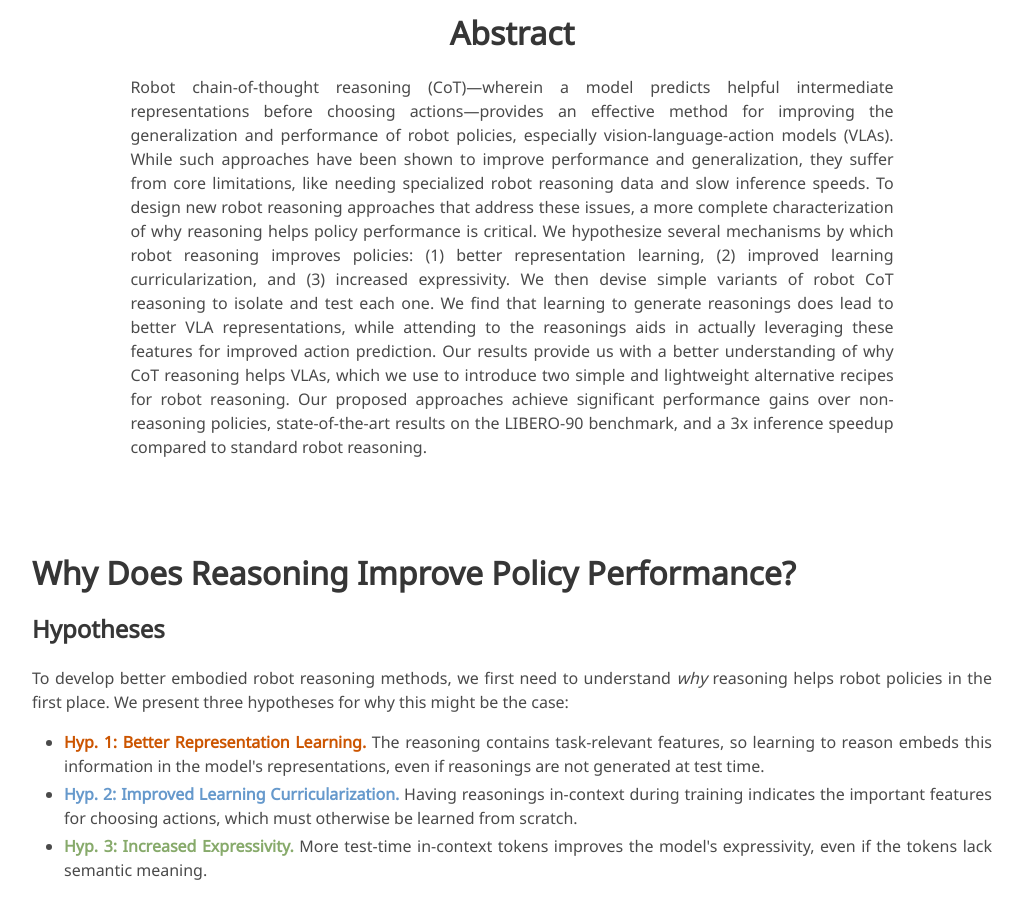
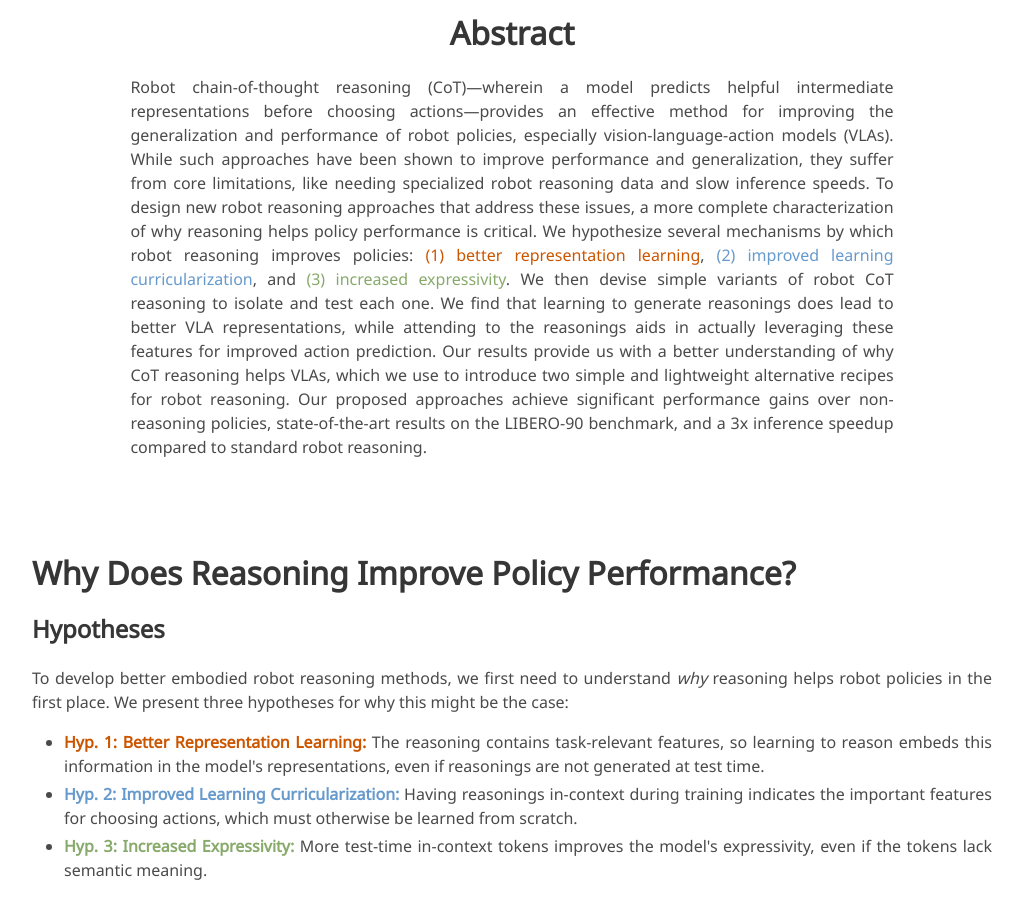
Before and after one commit to ecot-lite/ecot-lite.github.io, a plain HTML site: page index.html in a window 1280 px wide. Shown: the part 961-1864 px from the top of the page, without its empty margins (128-1151 px from the left). Drawn offline with nearby package versions, Linux system fonts and the light colour scheme; some icons are missing; a web font is replaced by a local one.

Commit message:
Update index.html

```diff
--- a/index.html
+++ b/index.html
@@ -3,13 +3,13 @@
 
 <head>
   <meta charset="utf-8">
-  <title>ECoT-Lite: Training Strategies for Efficient Embodied Reasoning</title>
-  <meta name="description" content="ECoT-Lite: Training Strategies for Efficient Embodied Reasoning">
+  <title>Training Strategies for Efficient Embodied Reasoning</title>
+  <meta name="description" content="Training Strategies for Efficient Embodied Reasoning">
   <meta name="keywords" content="ECoT-Lite">
   <meta name="viewport" content="width=device-width, initial-scale=1">
-  <meta property="og:title" content="ECoT-Lite: Training Strategies for Efficient Embodied Reasoning">
+  <meta property="og:title" content="Training Strategies for Efficient Embodied Reasoning">
   <meta property="og:type" content="website">
-  <meta property="og:site_name" content="ECoT-Lite: Training Strategies for Efficient Embodied Reasoning">
+  <meta property="og:site_name" content="Training Strategies for Efficient Embodied Reasoning">
   <!-- <meta property="og:image" content="https://embodied-cot.github.io/images/ecot_teaser/ecot_teaser-1.png" /> -->
   <!-- todo -->
   <meta property="og:image:type" content="image/png" />
@@ -17,7 +17,7 @@
   <meta property="og:image:height" content="639" />
   <meta property="og:url" content="https://embodied-cot.github.io" />
   <meta property="og:description" content="Project page for ECoT-Lite" />
-  <meta name="twitter:title" content="ECoT-Lite: Training Strategies for Efficient Embodied Reasoning" />
+  <meta name="twitter:title" content="Training Strategies for Efficient Embodied Reasoning" />
   <meta name="twitter:description" content="Project page for ECoT-Lite" />
   <!-- <meta name="twitter:image" content="https://embodied-cot.github.io/images/ecot_teaser/ecot_teaser-1.png" /> -->
 
@@ -72,7 +72,7 @@
       <div class="container is-max-desktop">
         <div class="columns is-centered">
           <div class="column has-text-centered">
-            <h1 class="title is-1 publication-title">ECoT-Lite: Training Strategies for Efficient Embodied Reasoning
+            <h1 class="title is-1 publication-title">Training Strategies for Efficient Embodied Reasoning
             </h1>
             <div class="is-size-5 publication-authors">
 
@@ -174,7 +174,7 @@
         <img src="static/images/Teaser/Teaser-1.png" />
 
         <h2 class="subtitle has-text-centered">
-          ECoT-Lite enjoys the performance benefits of emboedied reasoning without the test-time computational cost.
+          ECoT-Lite enjoys the performance benefits of embodied reasoning without the test-time computational cost.
         </h2>
 
 
@@ -196,15 +196,17 @@
               to improve performance and generalization, they suffer from core limitations, like needing specialized
               robot reasoning data and slow inference speeds. To design new robot reasoning approaches that address
               these issues, a more complete characterization of why reasoning helps policy performance is critical. We
-              hypothesize several mechanisms by which robot reasoning improves policies: (1) better representation
-              learning, (2) improved learning curricularization, and (3) increased expressivity. We then devise simple
-              variants of robot CoT reasoning to isolate and test each one. We find that learning to generate reasonings
-              does lead to better VLA representations, while attending to the reasonings aids in actually leveraging
-              these features for improved action prediction. Our results provide us with a better understanding of why
-              CoT reasoning helps VLAs, which we use to introduce two simple and lightweight alternative recipes for
-              robot reasoning. Our proposed approaches achieve significant performance gains over non-reasoning
-              policies, state-of-the-art results on the LIBERO-90 benchmark, and a 3x inference speedup compared to
-              standard robot reasoning.
+              hypothesize several mechanisms by which robot reasoning improves policies:
+              <span style="color:rgb(204, 85, 0)">(1) better representation learning</span>,
+              <span style="color:rgb(102, 153, 204)">(2) improved learning curricularization</span>, and
+              <span style="color:rgb(135, 170, 107)">(3) increased expressivity</span>. We then devise
+              simple variants of robot CoT reasoning to isolate and test each one. We find that learning to generate
+              reasonings does lead to better VLA representations, while attending to the reasonings aids in actually
+              leveraging these features for improved action prediction. Our results provide us with a better
+              understanding of why CoT reasoning helps VLAs, which we use to introduce two simple and lightweight
+              alternative recipes for robot reasoning. Our proposed approaches achieve significant performance gains
+              over non-reasoning policies, state-of-the-art results on the LIBERO-90 benchmark, and a 3x inference
+              speedup compared to standard robot reasoning.
             </p>
           </div>
         </div>
@@ -234,13 +236,13 @@
 
             <div class="content has-text-justified">
               <ul>
-                <li><span style="color:rgb(204, 85, 0)"><b>Hyp. 1: Better Representation Learning.</b></span> The
+                <li><span style="color:rgb(204, 85, 0)"><b>Hyp. 1: Better Representation Learning:</b></span> The
                   reasoning contains task-relevant features, so learning to reason embeds this information in the
                   model's representations, even if reasonings are not generated at test time.</li>
-                <li><span style="color:rgb(102, 153, 204)"><b>Hyp. 2: Improved Learning Curricularization.</b></span>
+                <li><span style="color:rgb(102, 153, 204)"><b>Hyp. 2: Improved Learning Curricularization:</b></span>
                   Having reasonings in-context during training indicates the important features for choosing actions,
                   which must otherwise be learned from scratch.</li>
-                <li><span style="color:rgb(135, 170, 107)"><b>Hyp. 3: Increased Expressivity.</b></span> More test-time
+                <li><span style="color:rgb(135, 170, 107)"><b>Hyp. 3: Increased Expressivity:</b></span> More test-time
                   in-context tokens improves the model's expressivity, even if the tokens lack semantic meaning.</li>
               </ul>
             </div>
@@ -363,7 +365,7 @@
               Curiously, <span style="color:rgb(204, 85, 0)"><b>reasoning pre-training</b></span> is <i>more</i>
               performant than <span style="color:rgb(204, 85, 0)"><b>reasoning dropout</b></span> in Bridge, reversing
               the trend seen in LIBERO. We suspect this is because <span style="color:rgb(204, 85, 0)"><b>reasoning
-                  dropout</b></span>t is more effective in narrower domains; many of said policy's failure modes seem to
+                  dropout</b></span> is more effective in narrower domains; many of said policy's failure modes seem to
               be intuitively solved by "turning on" test-time reasonings.
             </p>
           </div>
```
